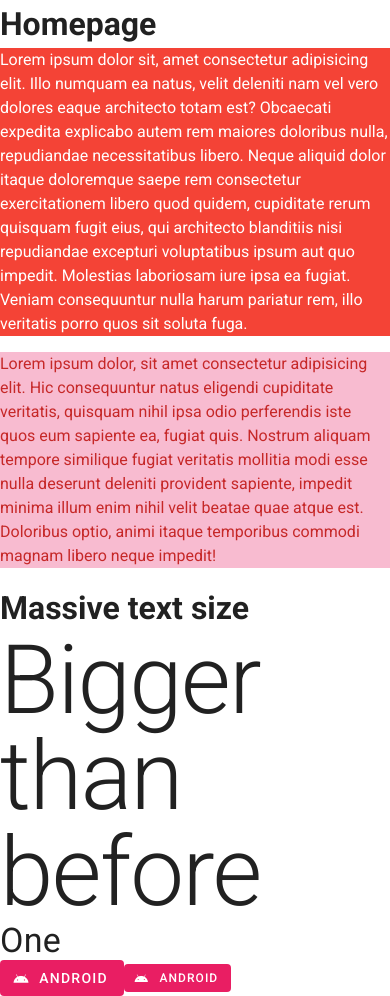
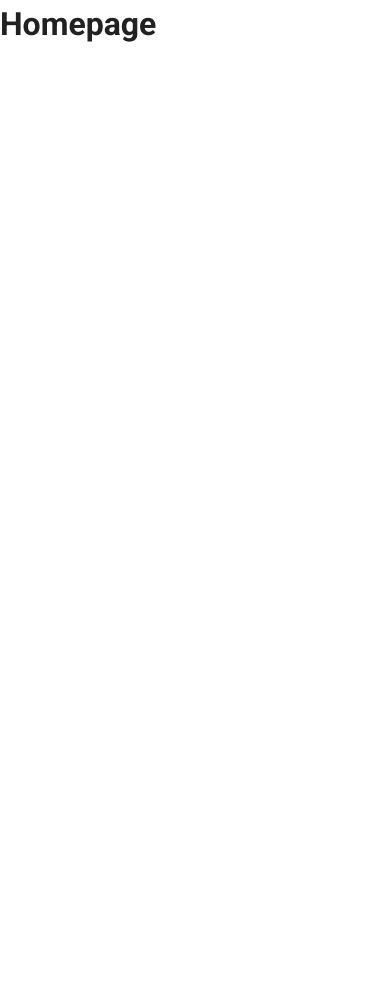
Before and after one commit to michzuerch/michzuerch.github.io, a Vue app: page / in a window 390 px wide. After the commit the page ends 844 px from the top, so only its background shows below. Built offline with nearby package versions, Linux system fonts and the light colour scheme.

Commit message:
Responsive, hidden-md-and-down

```diff
--- a/src/views/Home.vue
+++ b/src/views/Home.vue
@@ -1,18 +1,8 @@
 <template>
 <div class="home">
     <h1>Homepage</h1>
-    <p class="red white--text">Lorem ipsum dolor sit, amet consectetur adipisicing elit. Illo numquam ea natus, velit deleniti nam vel vero dolores eaque architecto totam est? Obcaecati expedita explicabo autem rem maiores doloribus nulla, repudiandae necessitatibus libero. Neque aliquid dolor itaque doloremque saepe rem consectetur exercitationem libero quod quidem, cupiditate rerum quisquam fugit eius, qui architecto blanditiis nisi repudiandae excepturi voluptatibus ipsum aut quo impedit. Molestias laboriosam iure ipsa ea fugiat. Veniam consequuntur nulla harum pariatur rem, illo veritatis porro quos sit soluta fuga.</p>
-    <p class="pink lighten-4 red--text text--darken-3">Lorem ipsum dolor, sit amet consectetur adipisicing elit. Hic consequuntur natus eligendi cupiditate veritatis, quisquam nihil ipsa odio perferendis iste quos eum sapiente ea, fugiat quis. Nostrum aliquam tempore similique fugiat veritatis mollitia modi esse nulla deserunt deleniti provident sapiente, impedit minima illum enim nihil velit beatae quae atque est. Doloribus optio, animi itaque temporibus commodi magnam libero neque impedit!</p>
-    <h1>Massive text size</h1>
-    <h1 class="display-4">Bigger than before</h1>
-    <h1 class="display-1">One</h1>
-    <v-btn depressed class="pink white--text">
-        <v-icon left>mdi-android</v-icon>
-        <span>Android</span>
-    </v-btn>
-    <v-btn depressed small class="pink white--text">
-        <v-icon left small>mdi-android</v-icon>
-        <span>Android</span>
+    <v-btn class="hidden-md-and-down">
+      Hier klicken
     </v-btn>
 </div>
 </template>
```
